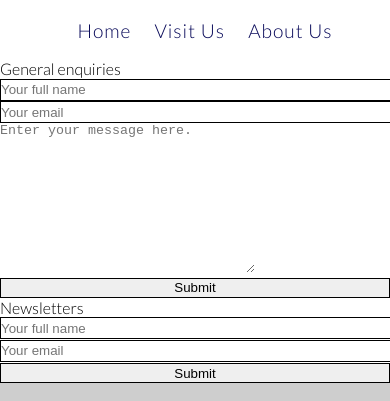
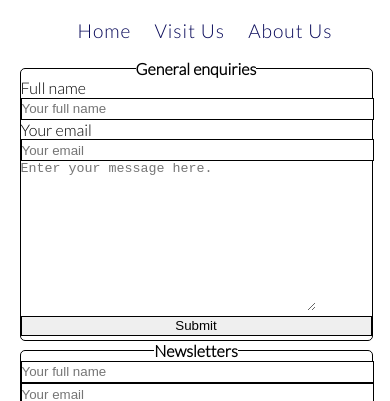
Before and after one commit to StanislavKozel/Portfolio-1, a plain HTML site: page form.html in a window 390 px wide. Shown: the part 83-484 px from the top of the page. Drawn offline with nearby package versions, Linux system fonts and the light colour scheme.

Commit message:
add structure to fieldsets on contact us page

```diff
--- a/assets/css/style.css
+++ b/assets/css/style.css
@@ -221,5 +221,27 @@ table {
     height: 200px;
     width: 100%;
 }
-
+/* contact us page */
+.g-e {
+    width: 90%;
+    height: 280px;
+    border: 1px solid black;
+    border-radius: 5px;
+    margin-left: 5%;
 }
+.g-e legend {
+    font-weight: bold;
+    text-align: center;
+}
+.newsl {
+    width: 90%;
+    height: 85px;
+    border: 1px solid black;
+    border-radius: 5px;
+    margin-left: 5%;
+}
+.newsl legend {
+    font-weight: bold;
+    text-align: center;
+}
+}
--- a/form.html
+++ b/form.html
@@ -26,20 +26,20 @@
             </div>
             <div>
                 <form action="htts://www.bfb.com" method="post">
-                    <fieldset>
+                    <fieldset class="g-e">
                         <legend>General enquiries</legend>
-                        <!-- <label for="full-name">Full name</label> -->
+                        <label for="full-name">Full name</label>
                         <input type="text" name="fullname" id="full-name" placeholder="Your full name" required>
-                        <!-- <label for="youremail">Your email</label> -->
+                        <label for="youremail">Your email</label>
                         <input type="email" name="email" id="youremail" placeholder="Your email" required>
-                        <textarea name="textarea" id="textarea" cols="30" rows="10" placeholder="Enter your message here."></textarea>
+                        <textarea name="textarea" id="textarea" cols="35" rows="10" placeholder="Enter your message here."></textarea>
                         <input type="submit" value="Submit">
                     </fieldset>
                 </form>
             </div>
             <div>
                 <form action="htts://www.bfb.com" method="post">
-                    <fieldset>
+                    <fieldset class="newsl">
                         <legend>Newsletters</legend>
                         <!-- <label for="full-name">Full name</label> -->
                         <input type="text" name="fullname" id="full-name" placeholder="Your full name" required>
```
